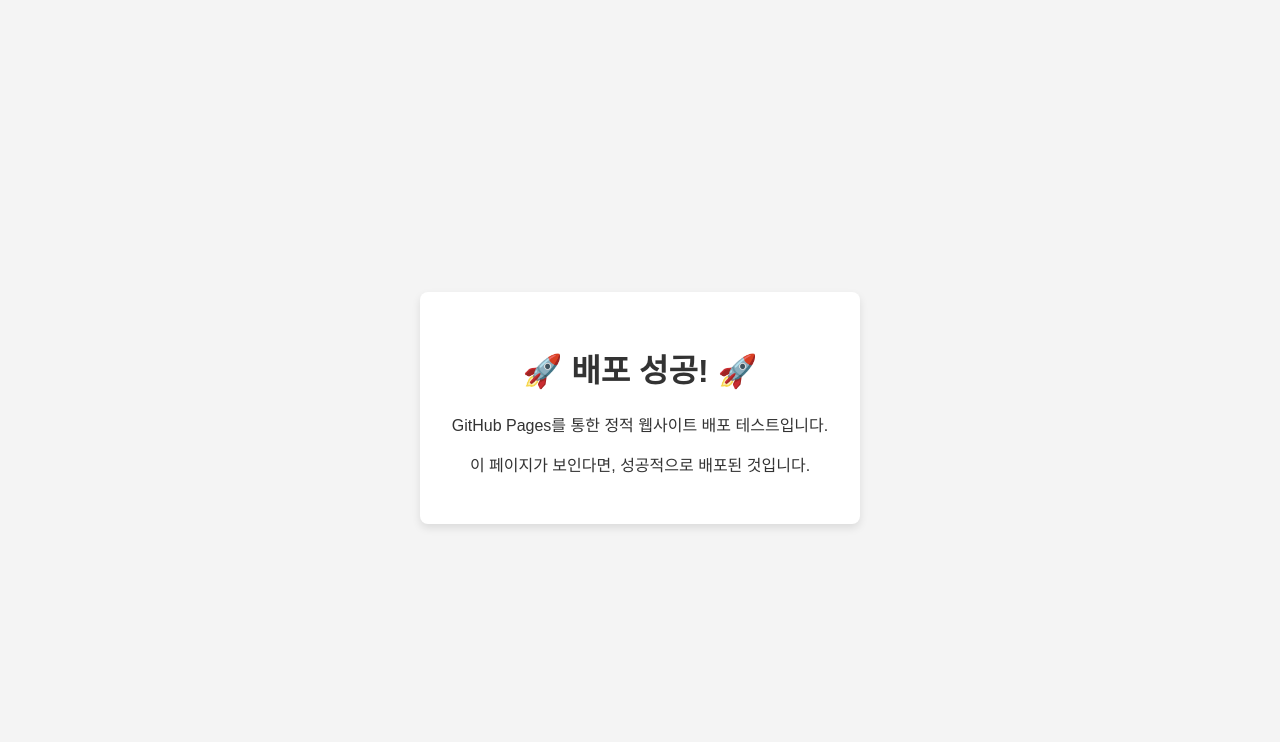
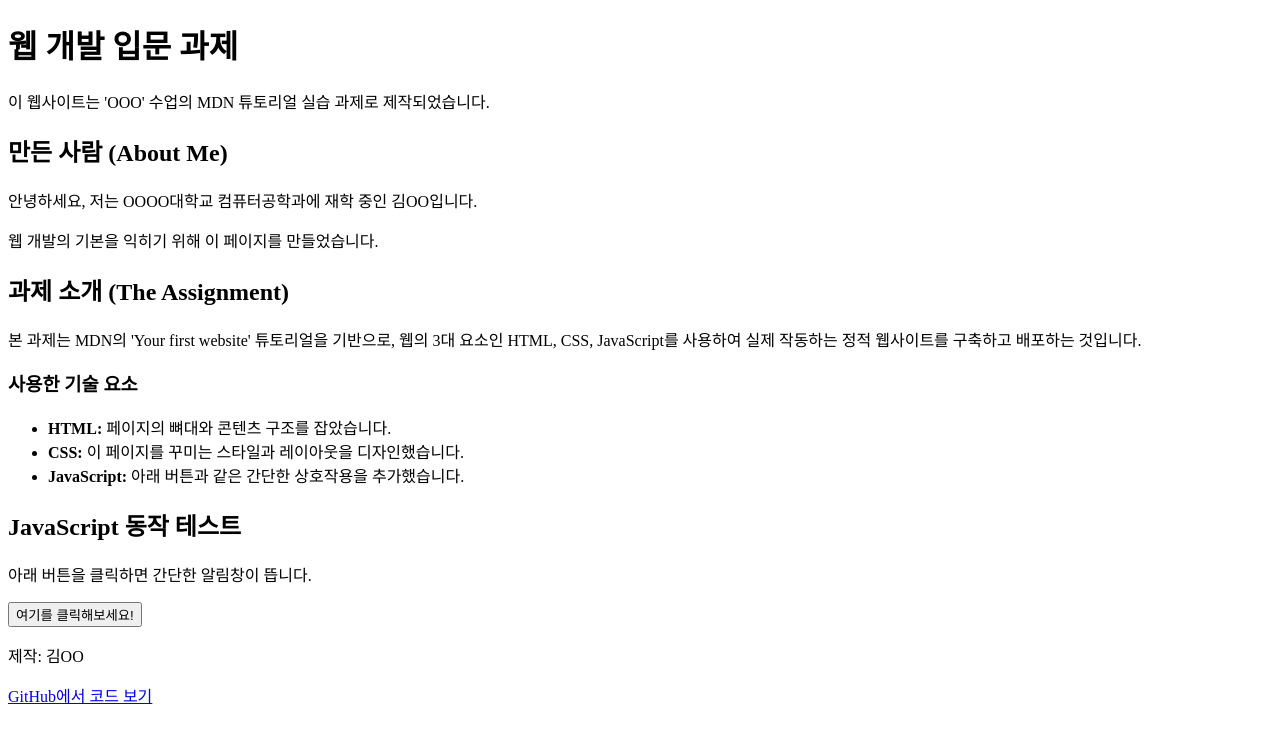
Before and after one commit to Doyeop-02/ts-practice, a website: page index.html in a window 1280 px wide. Drawn offline with Linux system fonts and the light colour scheme.

Commit message:
Update index.html

```diff
--- a/index.html
+++ b/index.html
@@ -3,33 +3,55 @@
 <head>
     <meta charset="UTF-8">
     <meta name="viewport" content="width=device-width, initial-scale=1.0">
-    <title>배포 테스트 페이지</title>
-    <style>
-        /* 간단한 스타일을 추가해서 CSS 작동도 확인합니다. */
-        body {
-            font-family: sans-serif;
-            display: grid;
-            place-items: center;
-            min-height: 100vh;
-            background-color: #f4f4f4;
-            color: #333;
-        }
-        .container {
-            text-align: center;
-            padding: 2rem;
-            background-color: white;
-            border-radius: 8px;
-            box-shadow: 0 4px 8px rgba(0,0,0,0.1);
-        }
-    </style>
-</head>
+
+    <title>김OO - 웹 개발 입문 과제</title>
+
+    </head>
 <body>
 
-    <div class="container">
-        <h1>🚀 배포 성공! 🚀</h1>
-        <p>GitHub Pages를 통한 정적 웹사이트 배포 테스트입니다.</p>
-        <p>이 페이지가 보인다면, 성공적으로 배포된 것입니다.</p>
-    </div>
+    <header>
+        <h1>웹 개발 입문 과제</h1>
+        <p>이 웹사이트는 'OOO' 수업의 MDN 튜토리얼 실습 과제로 제작되었습니다.</p>
+    </header>
 
-</body>
+    <main>
+
+        <section id="about-me">
+            <h2>만든 사람 (About Me)</h2>
+            <p>안녕하세요, 저는 OOOO대학교 컴퓨터공학과에 재학 중인 김OO입니다.</p>
+            <p>웹 개발의 기본을 익히기 위해 이 페이지를 만들었습니다.</p>
+        </section>
+
+        <section id="assignment-info">
+            <h2>과제 소개 (The Assignment)</h2>
+            <p>
+                본 과제는 MDN의 'Your first website' 튜토리얼을 기반으로,
+                웹의 3대 요소인 HTML, CSS, JavaScript를 사용하여
+                실제 작동하는 정적 웹사이트를 구축하고 배포하는 것입니다.
+            </p>
+
+            <h3>사용한 기술 요소</h3>
+            <ul>
+                <li><strong>HTML:</strong> 페이지의 뼈대와 콘텐츠 구조를 잡았습니다.</li>
+                <li><strong>CSS:</strong> 이 페이지를 꾸미는 스타일과 레이아웃을 디자인했습니다.</li>
+                <li><strong>JavaScript:</strong> 아래 버튼과 같은 간단한 상호작용을 추가했습니다.</li>
+            </ul>
+        </section>
+
+        <section id="interaction">
+            <h2>JavaScript 동작 테스트</h2>
+            <p>아래 버튼을 클릭하면 간단한 알림창이 뜹니다.</p>
+            <button id="test-button">여기를 클릭해보세요!</button>
+        </section>
+
+    </main>
+
+    <footer>
+        <p>제작: 김OO</p>
+        <p>
+            <a href="https://github.com/[GitHub-아이디]/[레파지토리-이름]">GitHub에서 코드 보기</a>
+        </p>
+    </footer>
+
+    </body>
 </html>
```
